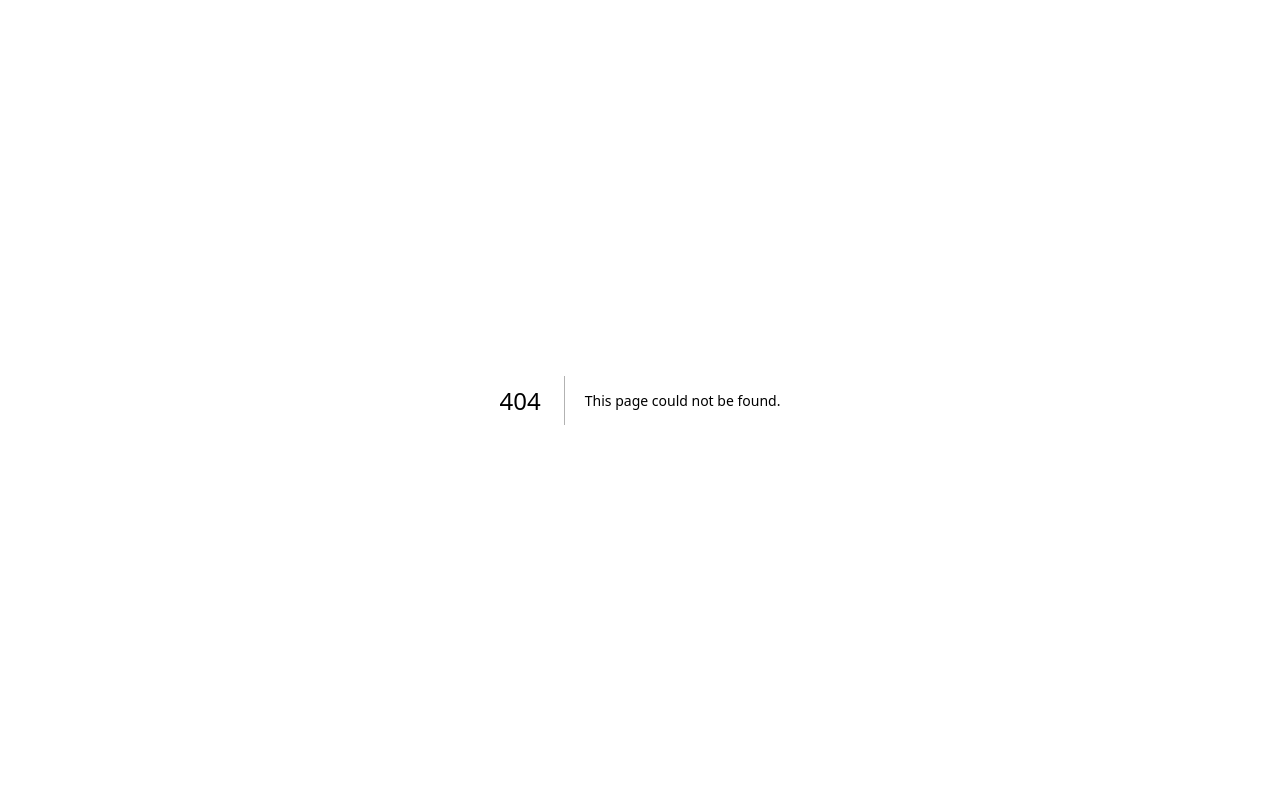
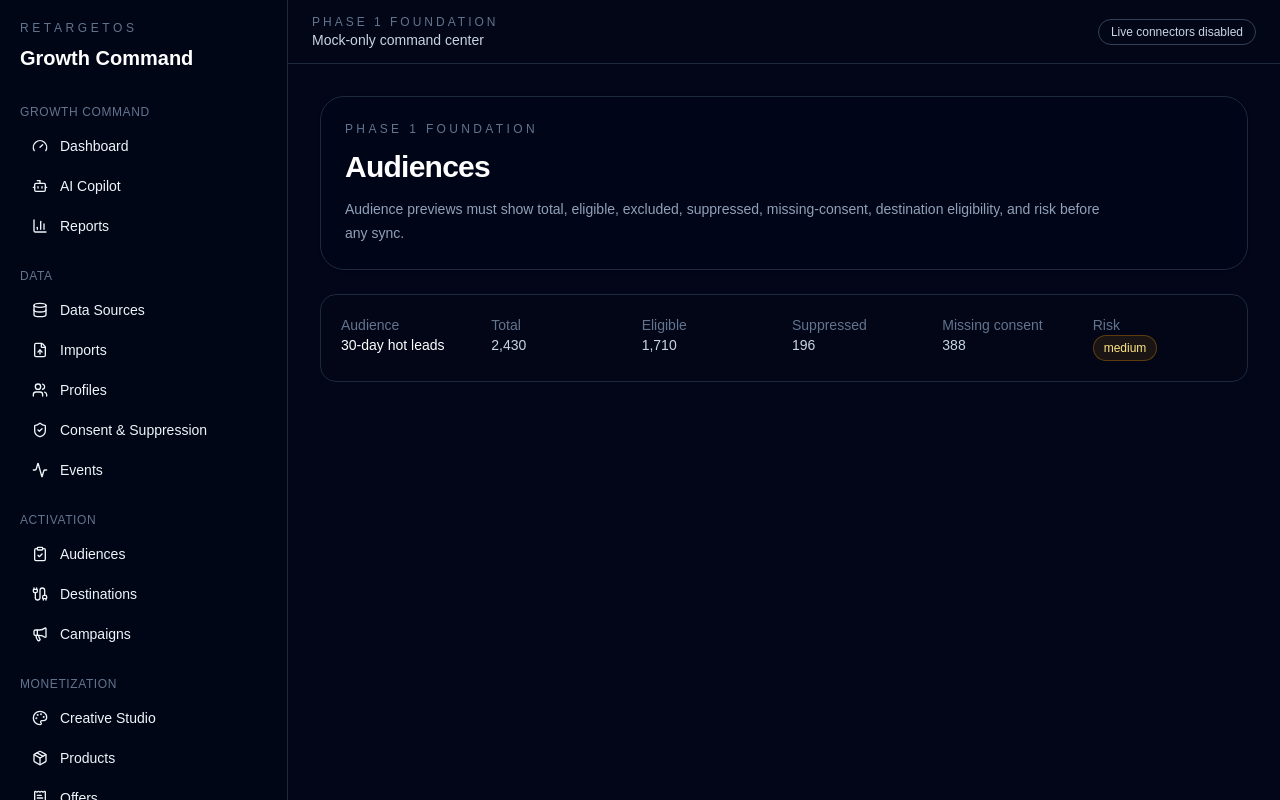
Before and after one commit to besfeng23/RetargetOS, a Next.js app: page /audiences in a window 1280 px wide. Before the commit this address had no page. Shown: the top 800 px of the page. Built offline with nearby package versions, Linux system fonts and the light colour scheme.

Commit message:
Add audiences route

```diff
--- /dev/null
+++ b/src/app/audiences/page.tsx
@@ -0,0 +1,22 @@
+import { AppShell } from "@/components/app-shell";
+import { ModulePage } from "@/components/module-page";
+import { RiskBadge } from "@/components/risk-badge";
+
+export default function AudiencesPage() {
+  return (
+    <AppShell>
+      <ModulePage title="Audiences" description="Audience previews must show total, eligible, excluded, suppressed, missing-consent, destination eligibility, and risk before any sync.">
+        <div className="rounded-2xl border border-slate-800 bg-slate-950/70 p-5">
+          <div className="grid gap-4 text-sm text-slate-300 md:grid-cols-6">
+            <div><p className="text-slate-500">Audience</p><p className="font-medium text-white">30-day hot leads</p></div>
+            <div><p className="text-slate-500">Total</p><p>2,430</p></div>
+            <div><p className="text-slate-500">Eligible</p><p>1,710</p></div>
+            <div><p className="text-slate-500">Suppressed</p><p>196</p></div>
+            <div><p className="text-slate-500">Missing consent</p><p>388</p></div>
+            <div><p className="text-slate-500">Risk</p><RiskBadge value="medium" /></div>
+          </div>
+        </div>
+      </ModulePage>
+    </AppShell>
+  );
+}
```
